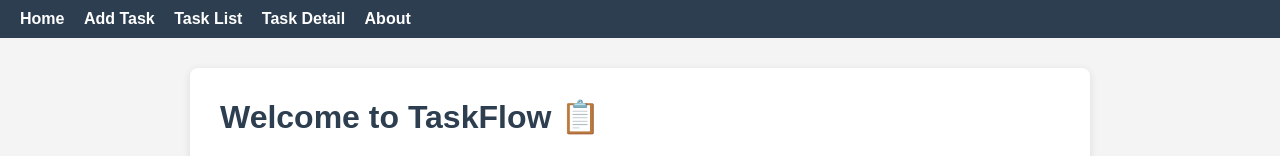
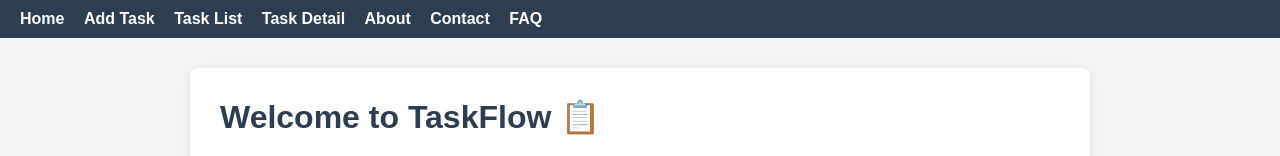
Before and after one commit to Abdullah-0024/taskflow-cicd, a plain HTML site: page index.html in a window 1280 px wide. Shown: the top 156 px of the page. Drawn offline with Linux system fonts and the light colour scheme.

Commit message:
Add links in the Navbar

```diff
--- a/index.html
+++ b/index.html
@@ -12,6 +12,8 @@
     <a href="task-list.html">Task List</a>
     <a href="task-detail.html">Task Detail</a>
     <a href="about.html">About</a>
+    <a href="contact.html">Contact</a>
+    <a href="faq.html">FAQ</a>
   </nav>
   <div class="container">
     <h1>Welcome to TaskFlow 📋</h1>
```
